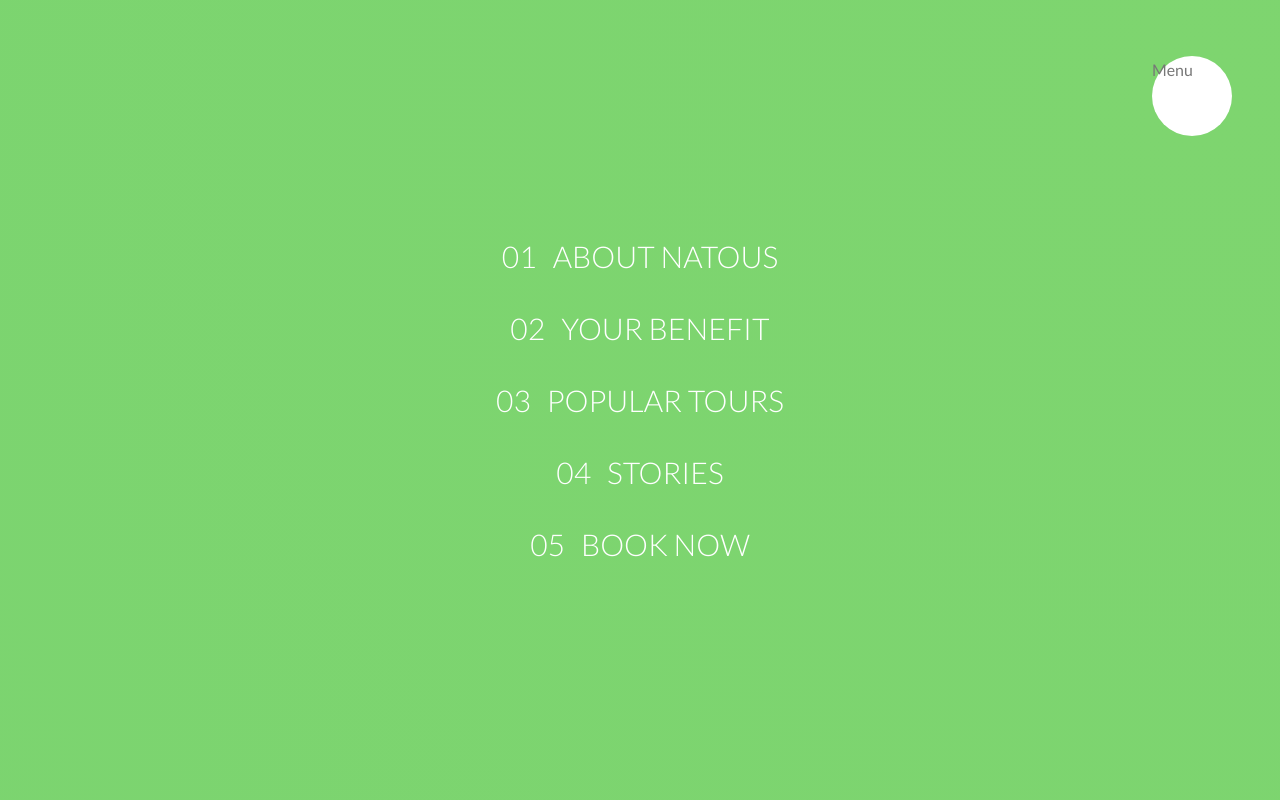
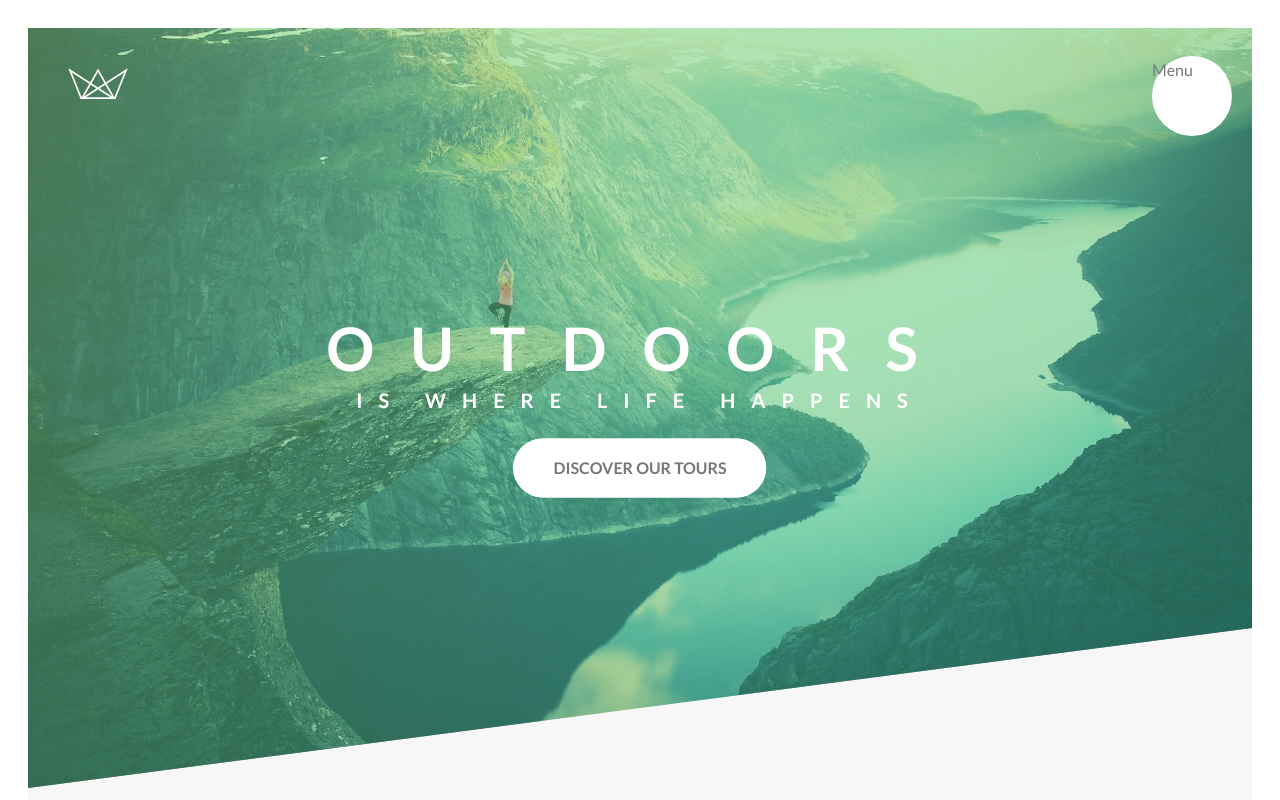
Before and after one commit to aliehyaie/next-natours, a Next.js app: page / in a window 1280 px wide. Shown: the top 800 px of the page. Built offline with nearby package versions, Linux system fonts and the light colour scheme.

Commit message:
create navigation animations

```diff
--- a/src/components/Navigation/Navigation.tsx
+++ b/src/components/Navigation/Navigation.tsx
@@ -31,12 +31,15 @@ const navLinks = [
 const Navigation = () => {
     return (
         <div className="navigation">
-            <input type="checkbox" className="hidden" id="nav-toggle"/>
+            <input type="checkbox" className="hidden peer" id="nav-toggle"/>
             <label htmlFor="nav-toggle"
-                   className="bg-white h-20 w-20 block fixed top-14 right-12 rounded-full z-50">Menu</label>
+                   className="bg-white h-20 w-20 block fixed top-14 right-12 rounded-full z-50 shadow-[0_1rem_3rem_rgba(#000,0.1)]">Menu</label>
             <div
-                className="h-16 w-16 rounded-full fixed top-16 right-14 bg-[radial-gradient(#7ed56f,#28b485)] z-30 scale-[1200]">&nbsp;</div>
-            <nav className='h-screen w-full fixed top-0 right-0 z-40'>
+                className="h-16 w-16 rounded-full fixed top-16 right-14
+                 peer-checked:scale-[120]
+                 transition-transform duration-700
+                 bg-[radial-gradient(#7ed56f,#28b485)] z-30">&nbsp;</div>
+            <nav className='h-screen fixed top-0 right-0 z-40 opacity-0 w-0 transition-all duration-700 peer-checked:opacity-100 peer-checked:w-full'>
                 <ul className='flex flex-col justify-center items-center h-full gap-4'>
                     {
                         navLinks.map(navLink => <li>
```
